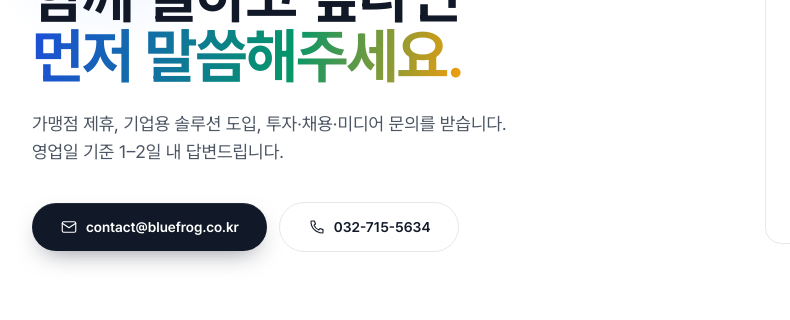
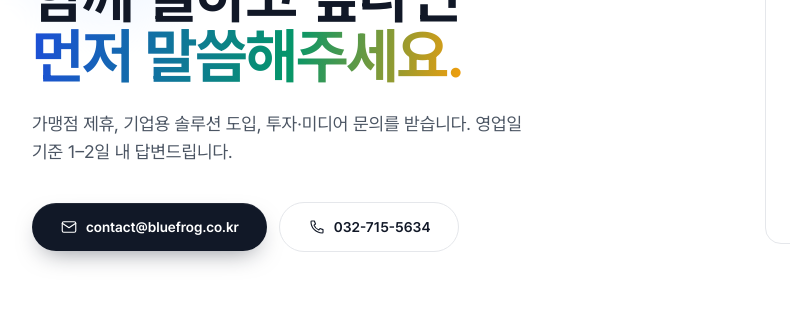
Before and after one commit to bluefrog-dev/bluefrog-dev.github.io, a website: page index.html in a window 1280 px wide. Shown: the part 8122-8442 px from the top of the page, 0-790 px from the left. Drawn offline with Linux system fonts and the light colour scheme.

Commit message:
fix: 문의 섹션에서 '채용' 중복 표현 제거 (4개 언어)
채용 섹션이 별도로 존재하므로 #contact 설명문의 '투자·채용·미디어' →
'투자·미디어'로 정리. 채용 진입점은 #careers 섹션 mailto가 담당.

```diff
--- a/index.html
+++ b/index.html
@@ -870,9 +870,9 @@
             <span class="grad-text" data-ko="먼저 말씀해주세요." data-ja="まずはご連絡ください。" data-vi="Hãy liên hệ trước." data-en="Reach out first.">먼저 말씀해주세요.</span>
           </h2>
           <p class="mt-6 max-w-lg text-gray-600 text-base sm:text-lg leading-relaxed break-keep-all"
-             data-ko="가맹점 제휴, 기업용 솔루션 도입, 투자·채용·미디어 문의를 받습니다. 영업일 기준 1–2일 내 답변드립니다." data-ja="加盟店提携、企業向けソリューション導入、投資・採用・メディアのお問い合わせを承ります。営業日基準で1〜2日以内にご返信いたします。" data-vi="Chúng tôi tiếp nhận hợp tác cửa hàng, triển khai giải pháp doanh nghiệp, đầu tư, tuyển dụng và báo chí. Trả lời trong 1–2 ngày làm việc."
-             data-en="We welcome merchant partnerships, enterprise solution inquiries, as well as investment, careers, and press. We reply within 1–2 business days.">
-            가맹점 제휴, 기업용 솔루션 도입, 투자·채용·미디어 문의를 받습니다. 영업일 기준 1–2일 내 답변드립니다.
+             data-ko="가맹점 제휴, 기업용 솔루션 도입, 투자·미디어 문의를 받습니다. 영업일 기준 1–2일 내 답변드립니다." data-ja="加盟店提携、企業向けソリューション導入、投資・メディアのお問い合わせを承ります。営業日基準で1〜2日以内にご返信いたします。" data-vi="Chúng tôi tiếp nhận hợp tác cửa hàng, triển khai giải pháp doanh nghiệp, đầu tư và báo chí. Trả lời trong 1–2 ngày làm việc."
+             data-en="We welcome merchant partnerships, enterprise solution inquiries, as well as investment and press. We reply within 1–2 business days.">
+            가맹점 제휴, 기업용 솔루션 도입, 투자·미디어 문의를 받습니다. 영업일 기준 1–2일 내 답변드립니다.
           </p>
 
           <div class="mt-9 flex flex-wrap items-center gap-3">
```
